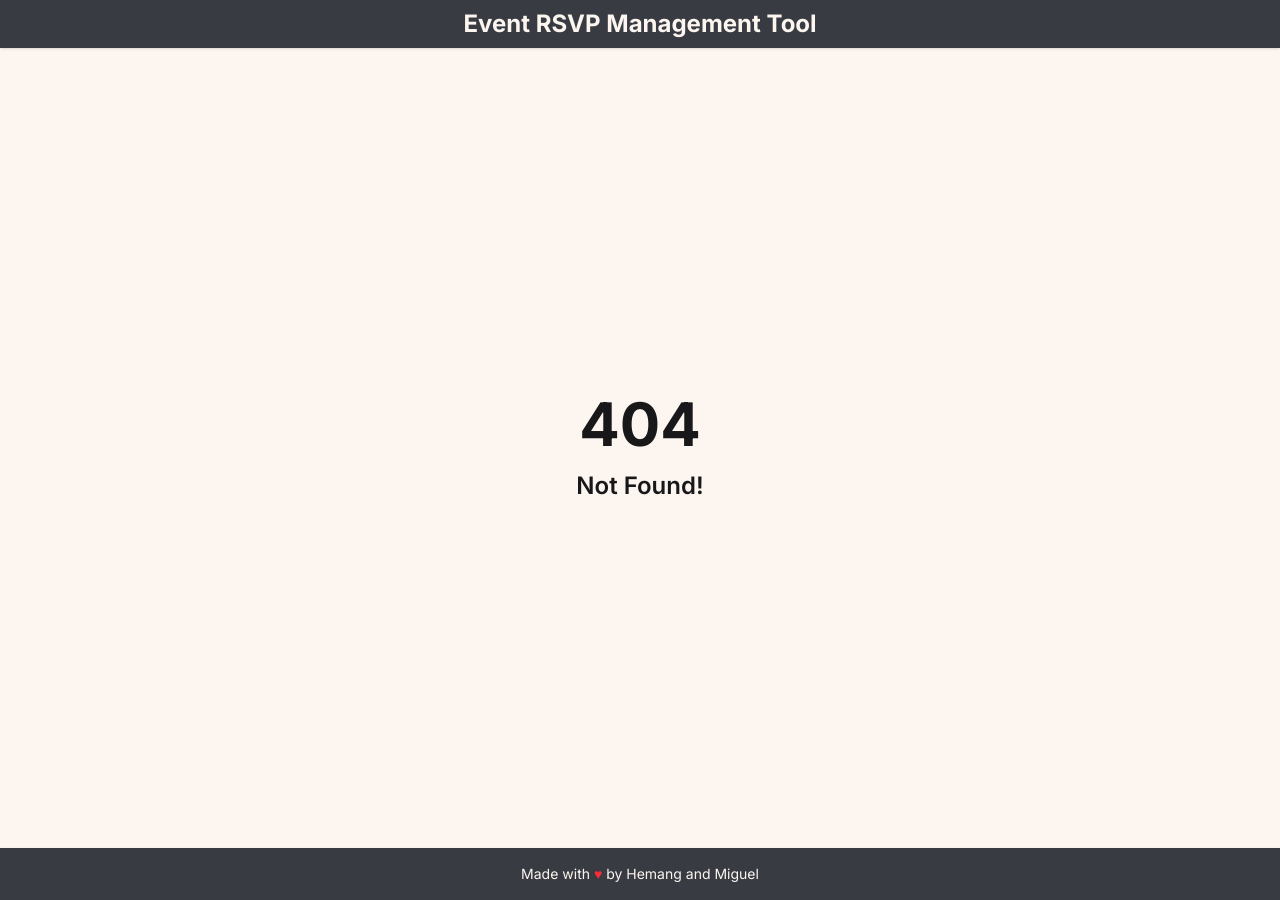
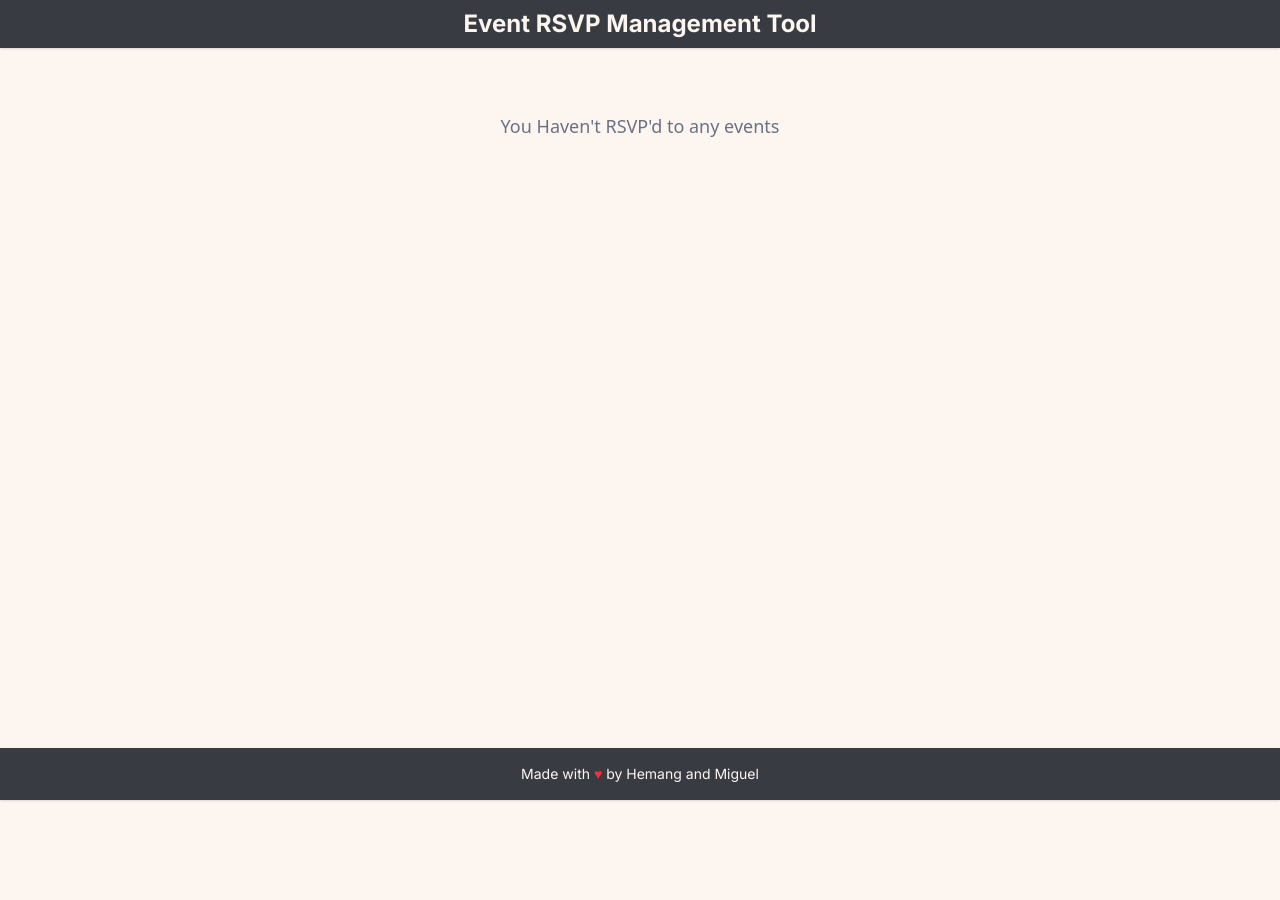
Before and after one commit to Clonktower/event-rsvp-management-tool, a SvelteKit app in the folder client/: page /my-rsvps in a window 1280 px wide. Before the commit this address had no page. After the commit the page ends 800 px from the top, so only its background shows below. Built offline with nearby package versions, Linux system fonts and the light colour scheme.

Commit message:
feat: add FE for my-rsvps

```diff
--- /dev/null
+++ b/client/src/routes/my-rsvps/+page.svelte
@@ -0,0 +1,69 @@
+<script lang="ts">
+import { onMount } from 'svelte';
+import { getMyRsvps } from '../../utils/getMyRsvps';
+import {API_HOST} from "../../utils/apiHost";
+import type {RsvpStatus} from "../../types/Rsvp";
+import type {Event} from "../../types/Event";
+
+let hasRsvps = true;
+let loading = true;
+let rsvps: { event: Event, yourStatus: RsvpStatus }[] = [];
+
+onMount(async () => {
+  const myRsvps = getMyRsvps();
+  if (myRsvps.length === 0) {
+    hasRsvps = false;
+    loading = false;
+    return;
+  }
+  try {
+    const res = await fetch(`${API_HOST}/rsvps/my`, {
+      method: 'POST',
+      headers: { 'Content-Type': 'application/json' },
+      body: JSON.stringify({myRsvps})
+    });
+    const data = await res.json();
+    rsvps = data.rsvps || [];
+  } catch (err) {
+    console.error('Failed to fetch RSVPs from backend:', err);
+  } finally {
+    loading = false;
+  }
+});
+</script>
+
+<div class="flex flex-col items-center justify-center mt-16 w-full px-2">
+  {#if loading}
+    <span>Loading...</span>
+  {:else if hasRsvps}
+    <h1 class="text-2xl font-bold mb-6">Events you have responded to</h1>
+    {#if rsvps.length === 0}
+      <span class="text-lg text-gray-500">You Haven't RSVP'd to any events</span>
+    {:else}
+      <div class="w-full flex flex-col items-center gap-4">
+        {#each rsvps as { event, yourStatus }, i (event.id)}
+          <a
+            href={`/events/${event.id}`}
+            class="w-full max-w-md bg-gray-50 dark:bg-gray-900 rounded-lg shadow p-5 flex flex-col gap-2 transition hover:shadow-lg hover:ring-2 hover:ring-primary cursor-pointer focus:outline-none {i === rsvps.length - 1 ? 'mb-5' : ''}"
+            tabindex="0"
+            role="link"
+          >
+            <div class="flex items-center justify-between">
+              <span class="text-xl font-semibold text-primary">{event.name}</span>
+              <span class="px-3 py-1 rounded text-sm font-bold {yourStatus === 'going' ? 'bg-green-100 text-green-700' : yourStatus === 'maybe' ? 'bg-yellow-100 text-yellow-700' : yourStatus === 'not_going' ? 'bg-red-100 text-red-700' : 'bg-gray-200 text-gray-500'}">
+                {yourStatus ? yourStatus.replace('_', ' ').replace(/\b\w/g, c => c.toUpperCase()) : 'No Status'}
+              </span>
+            </div>
+            <div class="text-gray-600 dark:text-gray-300 text-sm">
+              <span class="font-medium">Date:</span> {event.date}<br />
+              <span class="font-medium">Time:</span> {event.start_time} - {event.end_time}<br />
+              <span class="font-medium">Location:</span> {event.location}
+            </div>
+          </a>
+        {/each}
+      </div>
+    {/if}
+  {:else}
+    <span class="text-lg text-gray-500">You Haven't RSVP'd to any events</span>
+  {/if}
+</div>
--- /dev/null
+++ b/client/src/utils/getMyRsvps.ts
@@ -0,0 +1,10 @@
+export const getMyRsvps = () => {
+  const myEvents = JSON.parse(localStorage.getItem("my_events") ?? "{}") ?? {};
+
+  // all the type assertions are just for safety, in case the localStorage data is corrupted
+  return Object.entries(myEvents).flatMap(([eventId, rsvps]) =>
+    rsvps && typeof rsvps === "object" && !Array.isArray(rsvps)
+      ? Object.keys(rsvps).map((rsvpId) => ({ eventId, rsvpId }))
+      : [],
+  );
+};
```
